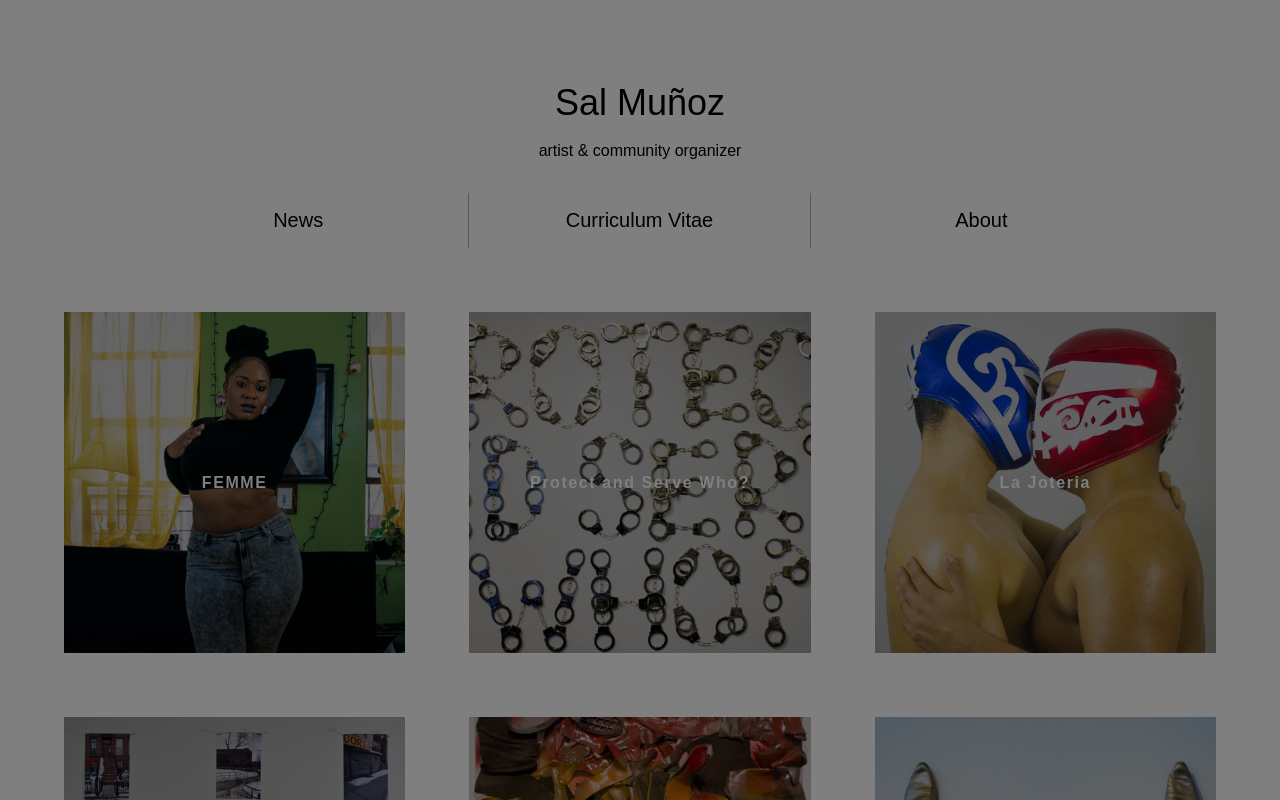
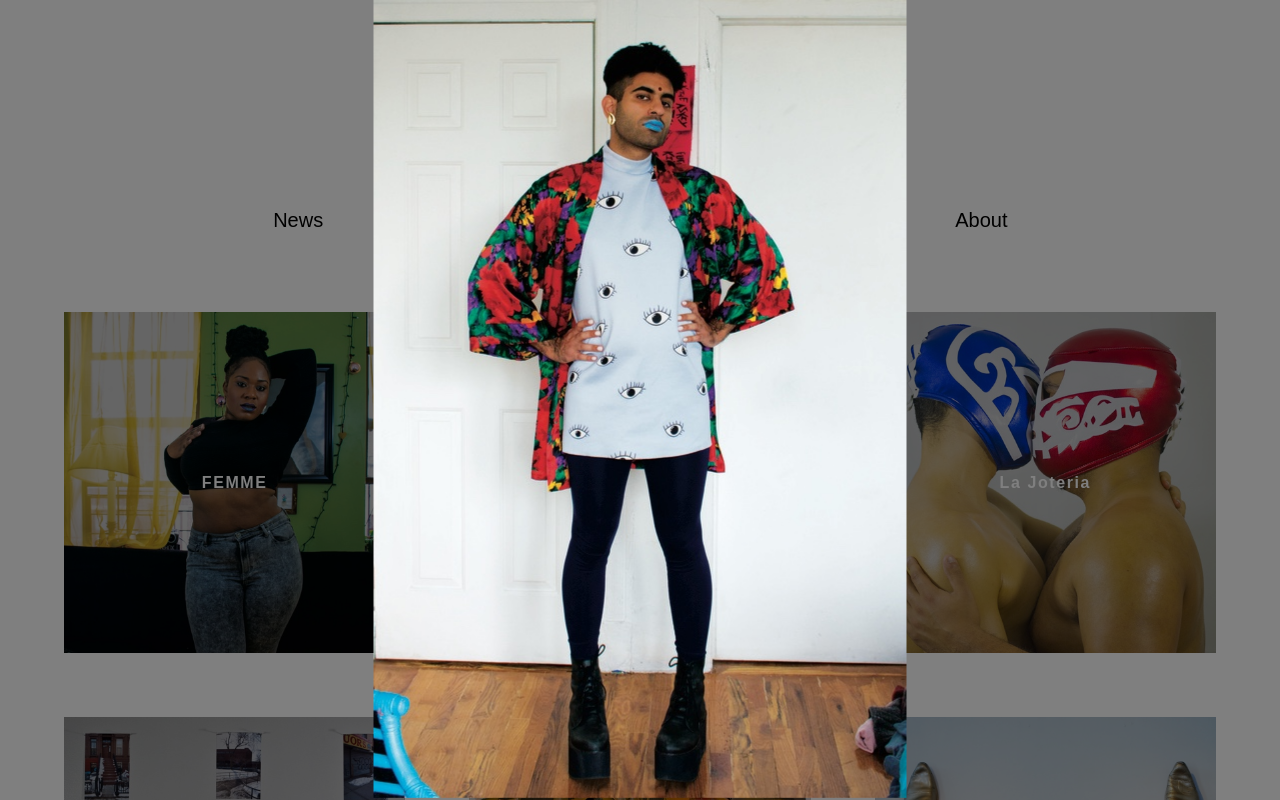
Before and after one commit to mcous/salmunoz-dot-com, a React app: page /work/1 in a window 1280 px wide. Shown: the top 800 px of the page. Built offline with nearby package versions, Linux system fonts and the light colour scheme; some packages are replaced by stand-ins of ours.

Commit message:
Add gallery scaffolding

```diff
--- a/package.json
+++ b/package.json
@@ -40,11 +40,14 @@
     "babel-preset-react-optimize": "^1.0.1",
     "classnames": "^2.2.5",
     "cross-env": "^5.0.5",
+    "css-loader": "^0.28.7",
     "enzyme": "^2.9.1",
+    "extract-text-webpack-plugin": "^3.0.0",
     "jest": "^21.1.0",
     "prop-types": "^15.5.10",
     "react-test-renderer": "^15.6.1",
     "standard": "^10.0.3",
+    "style-loader": "^0.18.2",
     "webpack": "^3.6.0",
     "webpack-dev-server": "^2.8.2"
   },
@@ -53,6 +56,7 @@
     "react": "^15.6.1",
     "react-dom": "^15.6.1",
     "react-hot-loader": "^3.0.0-beta.7",
-    "react-router-dom": "^4.2.2"
+    "react-router-dom": "^4.2.2",
+    "tachyons": "^4.8.1"
   }
 }
--- a/public/index.html
+++ b/public/index.html
@@ -3,10 +3,7 @@
   <meta name='viewport' content='width=device-width,initial-scale=1'>
 
   <title>Sal Muñoz's Portfolio</title>
-  <link
-    rel='stylesheet'
-    href='https://unpkg.com/tachyons@4.8.0/css/tachyons.min.css'
-  />
+  <link rel='stylesheet' href='/bundle.css'></link>
 </head>
 
 <body>
--- /dev/null
+++ b/src/components/gallery-images.js
@@ -0,0 +1,41 @@
+// set of gallery images
+import React from 'react'
+import PropTypes from 'prop-types'
+import classNames from 'classnames'
+
+import Image from './image'
+
+const STYLE = 'list absolute absolute--center pl0 mv0 tc pe-none '
+const ITEM_STYLE_BASE = ''
+
+export default function GalleryImages (props) {
+  const {images} = props
+
+  return (
+    <ol className={STYLE}>
+      {images.map(GalleryImage)}
+    </ol>
+  )
+}
+
+function GalleryImage (props) {
+  const {src, isCurrent, shift} = props
+
+  const style = classNames(ITEM_STYLE_BASE, {
+    [`shift-${shift}`]: shift
+  })
+
+  return (
+    <li className={style}>
+      <Image src={src} isCurrent={isCurrent} />
+    </li>
+  )
+}
+
+GalleryImages.propTypes = {
+  images: PropTypes.arrayOf(PropTypes.shape({
+    src: PropTypes.string.isRequired,
+    isCurrent: PropTypes.bool.isRequired,
+    shift: PropTypes.oneOf(['left', 'right'])
+  }))
+}
--- /dev/null
+++ b/src/components/image.js
@@ -0,0 +1,32 @@
+// image component
+import React from 'react'
+import PropTypes from 'prop-types'
+import createReactClass from 'create-react-class'
+
+const isLoadedBySrc = {}
+
+export default createReactClass({
+  handleImageLoaded () {
+    isLoadedBySrc[this.props.src] = true
+  },
+
+  render () {
+    const {src, isCurrent} = this.props
+    const isLoaded = isLoadedBySrc[src]
+
+    if (isLoaded || isCurrent) {
+      return (
+        <img src={src} />
+      )
+    }
+
+    return (
+      <div />
+    )
+  }
+})
+
+Image.propTypes = {
+  src: PropTypes.string.isRequired,
+  isCurrent: PropTypes.bool.isRequired
+}
--- a/src/components/modal.js
+++ b/src/components/modal.js
@@ -1,10 +1,13 @@
 // modal component
 import React from 'react'
+import PropTypes from 'prop-types'
 import createReactClass from 'create-react-class'
+import {Link} from 'react-router-dom'
 
-const STYLE = 'fixed z-999 absolute--fill pa3 pa4-ns bg-black-50'
+const STYLE = 'fixed z-999 absolute--fill pa3 pa4-ns'
+const BG_STYLE = 'db link absolute absolute--fill z-back bg-black-50'
 
-export default createReactClass({
+const Modal = createReactClass({
   componentWillMount () {
     document.body.classList.add('overflow-hidden')
   },
@@ -14,10 +17,19 @@ export default createReactClass({
   },
 
   render () {
+    const {back} = this.props
+
     return (
       <div className={STYLE}>
+        <Link to={back} className={BG_STYLE} />
         {this.props.children}
       </div>
     )
   }
 })
+
+Modal.propTypes = {
+  back: PropTypes.string.isRequired
+}
+
+export default Modal
--- /dev/null
+++ b/src/containers/gallery.js
@@ -0,0 +1,14 @@
+// gallery container
+import React from 'react'
+import PropTypes from 'prop-types'
+import createReactClass from 'create-react-class'
+
+import GalleryImages from '../components/gallery-images'
+
+export default function Gallery (props) {
+  const {images} = props
+
+  return (
+    <GalleryImages images={images} />
+  )
+}
--- a/src/containers/project-modal.js
+++ b/src/containers/project-modal.js
@@ -2,11 +2,18 @@
 import React from 'react'
 import PropTypes from 'prop-types'
 
+import Gallery from './gallery'
 import Modal from '../components/modal'
 
-export default function ProjectModal () {
+const IMAGES = [
+  {src: '/images/femme/alok.jpg', isCurrent: true}
+]
+
+export default function ProjectModal (props) {
   return (
-    <Modal />
+    <Modal back='/'>
+      <Gallery images={IMAGES} />
+    </Modal>
   )
 }
 
--- a/src/index.css
+++ b/src/index.css
@@ -0,0 +1,9 @@
+@import '../node_modules/tachyons/css/tachyons.min.css';
+
+.z-back { z-index: -1; }
+
+.absolute--center {
+  top: 50%;
+  left: 50%;
+  transform: translate(-50%,-50%);
+}
--- a/src/index.js
+++ b/src/index.js
@@ -3,6 +3,7 @@ import React from 'react'
 import {render} from 'react-dom'
 import {AppContainer} from 'react-hot-loader'
 
+import './index.css'
 import Root from './containers/root'
 
 const renderRoot = () => render(
--- a/webpack.config.js
+++ b/webpack.config.js
@@ -7,9 +7,11 @@ const {
   NoEmitOnErrorsPlugin,
   NamedModulesPlugin
 } = require('webpack')
+const ExtractTextPlugin = require('extract-text-webpack-plugin')
 
 const ENTRY = 'index.js'
 const OUTPUT = 'bundle.js'
+const CSS_OUTPUT = 'bundle.css'
 
 const SRC_DIR = path.join(__dirname, 'src')
 const OUTPUT_DIR = path.join(__dirname, 'dist')
@@ -34,12 +36,20 @@ const config = module.exports = {
         test: /\.js$/,
         exclude: /node_modules/,
         loader: 'babel-loader'
+      },
+      {
+        test: /\.css$/,
+        use: ExtractTextPlugin.extract({
+          fallback: 'style-loader',
+          use: 'css-loader'
+        })
       }
     ]
   },
 
   plugins: [
-    new EnvironmentPlugin({NODE_ENV: 'development'})
+    new EnvironmentPlugin({NODE_ENV: 'development'}),
+    new ExtractTextPlugin(CSS_OUTPUT)
   ],
 
   devtool: 'source-map',
```
